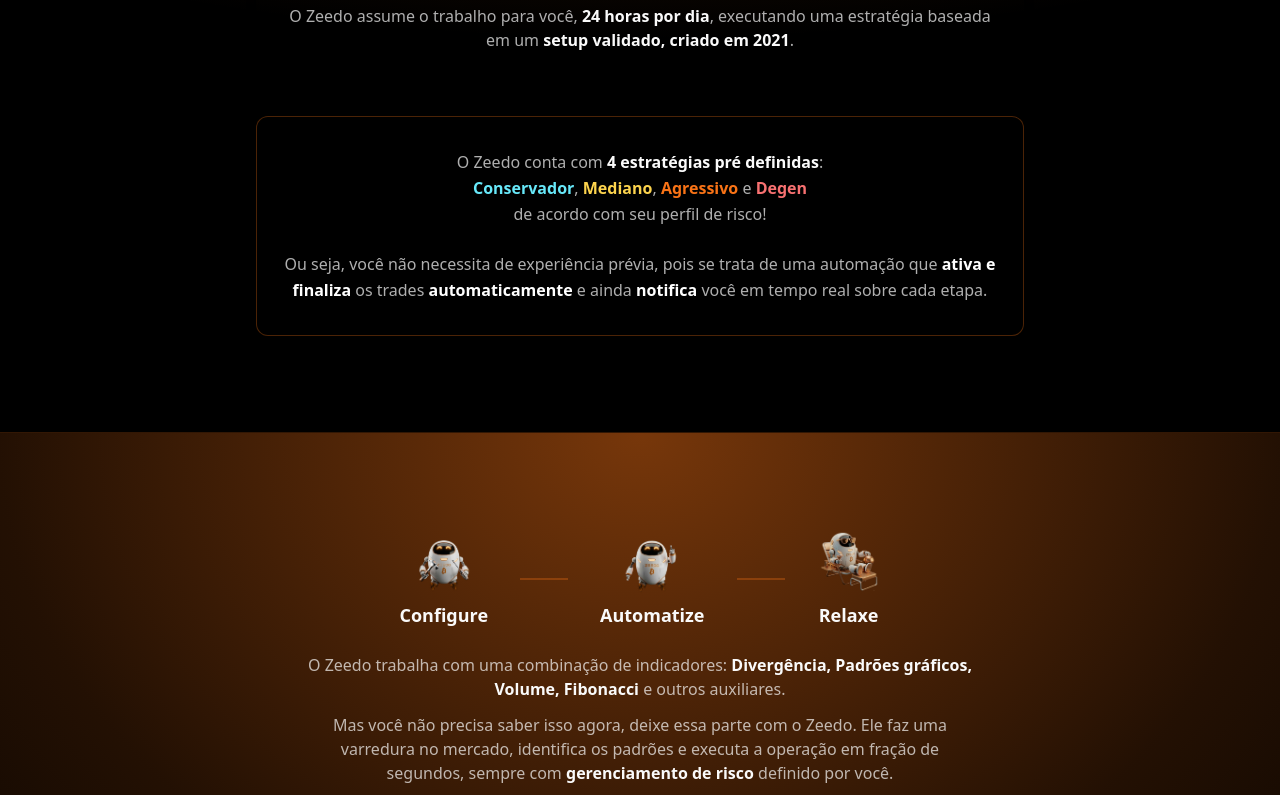
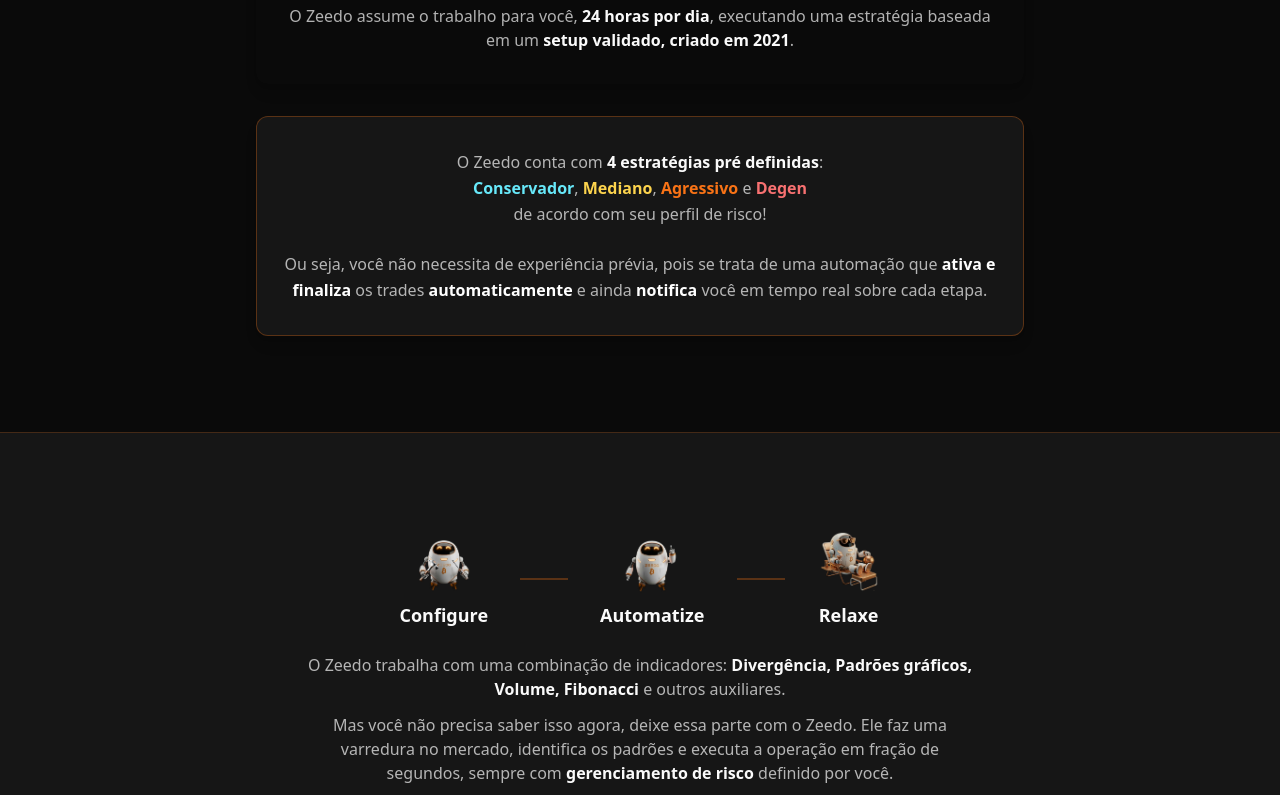
Before and after one commit to ZeedoBot/zeedo_vps, a Next.js app in the folder frontend/: page /bot in a window 1280 px wide. Shown: the part 1105-1900 px from the top of the page. Built offline with nearby package versions, Linux system fonts and the light colour scheme.

Commit message:
ajustes básicos

```diff
--- a/frontend/app/(vendas)/bot/layout.tsx
+++ b/frontend/app/(vendas)/bot/layout.tsx
@@ -26,5 +26,5 @@ export default function BotLayout({
 }: {
   children: React.ReactNode;
 }) {
-  return <div className="dark min-h-screen bg-black">{children}</div>;
+  return <div className="dark min-h-screen bg-zeedo-black">{children}</div>;
 }
--- a/frontend/app/(vendas)/bot/page.tsx
+++ b/frontend/app/(vendas)/bot/page.tsx
@@ -212,9 +212,9 @@ export default function BotPage() {
   const robotScale = useTransform(scrollYProgress, [0, 0.2], [1, 0.95]);
 
   return (
-    <div className="dark min-h-screen bg-black text-zeedo-white">
+    <div className="dark min-h-screen bg-zeedo-black text-zeedo-white">
       {/* Header */}
-      <header className="sticky top-0 z-50 border-b border-zeedo-orange/20 bg-black/80 backdrop-blur-md">
+      <header className="sticky top-0 z-50 border-b border-zeedo-orange/20 bg-zeedo-black/80 backdrop-blur-md">
         <div className="mx-auto flex max-w-6xl items-center justify-between px-4 py-4">
           <Link href="/" className="flex items-center gap-2">
             <Image src="/zeedo-logo.png?v=4" alt="Zeedo" width={40} height={40} className="mix-blend-multiply dark:mix-blend-screen" />
@@ -233,7 +233,8 @@ export default function BotPage() {
 
       <main>
         {/* Hero */}
-        <section className="relative overflow-hidden bg-vendas-glow px-4 py-16 sm:py-24">
+        <section className="relative overflow-hidden px-4 py-16 sm:py-24">
+          <div className="absolute inset-0 bg-gradient-to-b from-zeedo-orange/5 to-transparent dark:from-zeedo-orange/10" />
           <div className="relative mx-auto max-w-6xl">
             <div className="grid items-center gap-8 lg:grid-cols-2 lg:gap-12">
               <motion.div
@@ -287,7 +288,7 @@ export default function BotPage() {
 
         {/* Problema */}
         <motion.section
-          className="relative overflow-hidden border-t border-zeedo-orange/20 bg-vendas-glow px-4 py-16 sm:py-24"
+          className="border-t border-zeedo-orange/20 px-4 py-16 sm:py-24"
           initial="hidden"
           whileInView="visible"
           viewport={{ once: true, margin: "-80px" }}
@@ -360,7 +361,7 @@ export default function BotPage() {
               whileInView="visible"
               viewport={{ once: true, margin: "-40px" }}
               whileHover={{ scale: 1.01, transition: { duration: 0.2 } }}
-              className="relative overflow-hidden rounded-xl border border-zeedo-orange/30 bg-black/45 px-6 py-8 shadow-lg transition-shadow hover:border-zeedo-orange/50 hover:shadow-xl"
+              className="relative overflow-hidden rounded-xl border border-zeedo-orange/30 bg-zeedo-black/5 px-6 py-8 shadow-lg transition-shadow hover:border-zeedo-orange/50 hover:shadow-xl dark:bg-white/5"
             >
               <div className="relative text-center">
                 <p className="text-zeedo-black/70 dark:text-zeedo-white/70 leading-relaxed">
@@ -387,7 +388,7 @@ export default function BotPage() {
 
         {/* Solução */}
         <motion.section
-          className="relative overflow-hidden border-t border-zeedo-orange/20 bg-vendas-glow px-4 py-16 sm:py-24"
+          className="relative overflow-hidden border-t border-zeedo-orange/20 bg-zeedo-black/5 dark:bg-white/5 px-4 py-16 sm:py-24"
           initial="hidden"
           whileInView="visible"
           viewport={{ once: true, margin: "-80px" }}
@@ -496,7 +497,7 @@ export default function BotPage() {
 
         {/* Como funciona */}
         <motion.section
-          className="relative overflow-hidden border-t border-zeedo-orange/20 bg-vendas-glow px-4 py-16 sm:py-24"
+          className="border-t border-zeedo-orange/20 px-4 py-16 sm:py-24"
           initial="hidden"
           whileInView="visible"
           viewport={{ once: true, margin: "-80px" }}
@@ -558,7 +559,7 @@ export default function BotPage() {
         </motion.section>
 
         <motion.section
-          className="relative overflow-hidden border-t border-zeedo-orange/20 bg-vendas-glow px-4 py-16 sm:py-24"
+          className="border-t border-zeedo-orange/20 px-4 py-16 sm:py-24"
           initial="hidden"
           whileInView="visible"
           viewport={{ once: true, margin: "-80px" }}
@@ -611,7 +612,7 @@ export default function BotPage() {
 
         {/* Bônus */}
         <motion.section
-          className="relative overflow-hidden border-t border-zeedo-orange/20 bg-vendas-glow px-4 py-16 sm:py-24"
+          className="relative overflow-hidden border-t border-zeedo-orange/20 bg-gradient-to-br from-zeedo-orange/10 via-transparent to-zeedo-orange/10 dark:from-zeedo-orange/5 dark:via-transparent dark:to-zeedo-orange/5 px-4 py-16 sm:py-24"
           initial="hidden"
           whileInView="visible"
           viewport={{ once: true, margin: "-80px" }}
@@ -658,7 +659,7 @@ export default function BotPage() {
         {/* Planos */}
         <motion.section
           id="planos"
-          className="relative overflow-hidden border-t border-zeedo-orange/20 bg-vendas-glow px-4 py-16 sm:py-24"
+          className="border-t border-zeedo-orange/20 px-4 py-16 sm:py-24"
           initial="hidden"
           whileInView="visible"
           viewport={{ once: true, margin: "-80px" }}
@@ -794,7 +795,7 @@ export default function BotPage() {
 
         {/* Prova social */}
         <motion.section
-          className="relative overflow-hidden border-t border-zeedo-orange/20 bg-vendas-glow px-4 py-16 sm:py-24"
+          className="border-t border-zeedo-orange/20 px-4 py-16 sm:py-24"
           initial="hidden"
           whileInView="visible"
           viewport={{ once: true, margin: "-80px" }}
@@ -847,7 +848,7 @@ export default function BotPage() {
 
         {/* FAQ */}
         <motion.section
-          className="relative overflow-hidden border-t border-zeedo-orange/20 bg-vendas-glow px-4 py-16 sm:py-24"
+          className="border-t border-zeedo-orange/20 px-4 py-16 sm:py-24"
           initial="hidden"
           whileInView="visible"
           viewport={{ once: true, margin: "-80px" }}
@@ -900,7 +901,7 @@ export default function BotPage() {
 
         {/* CTA final */}
         <motion.section
-          className="relative overflow-hidden border-t border-zeedo-orange/20 bg-vendas-glow px-4 py-20 sm:py-28"
+          className="relative overflow-hidden border-t border-zeedo-orange/20 bg-gradient-to-br from-zeedo-orange/10 via-transparent to-zeedo-orange/10 dark:from-zeedo-orange/5 dark:via-transparent dark:to-zeedo-orange/5 px-4 py-20 sm:py-28"
           initial="hidden"
           whileInView="visible"
           viewport={{ once: true, margin: "-80px" }}
--- a/frontend/app/(vendas)/layout.tsx
+++ b/frontend/app/(vendas)/layout.tsx
@@ -3,5 +3,5 @@
  * O dashboard e demais páginas continuam com tema via ThemeProvider + toggle.
  */
 export default function VendasLayout({ children }: { children: React.ReactNode }) {
-  return <div className="dark min-h-screen bg-black">{children}</div>;
+  return <div className="dark min-h-screen bg-zeedo-black">{children}</div>;
 }
--- a/frontend/app/acesso-antecipado/layout.tsx
+++ b/frontend/app/acesso-antecipado/layout.tsx
@@ -26,5 +26,5 @@ export default function AcessoAntecipadoLayout({
 }: {
   children: React.ReactNode;
 }) {
-  return <div className="dark min-h-screen bg-black">{children}</div>;
+  return <div className="dark min-h-screen bg-zeedo-black">{children}</div>;
 }
--- a/frontend/app/globals.css
+++ b/frontend/app/globals.css
@@ -29,16 +29,3 @@ body {
     display: none;
   }
 }
-
-@layer utilities {
-  /* Fundo vendas: glow laranja no topo (estilo referência) + preto */
-  .bg-vendas-glow {
-    background-color: #000000;
-    background-image: radial-gradient(
-      ellipse 125% 75% at 50% 0%,
-      rgba(249, 115, 22, 0.48) 0%,
-      rgba(249, 115, 22, 0.14) 40%,
-      transparent 72%
-    );
-  }
-}
```
Also changed, not shown: frontend/app/acesso-antecipado/page.tsx (+13 -13 lines), 1 other file (tests, documents, lock files or other folders).
